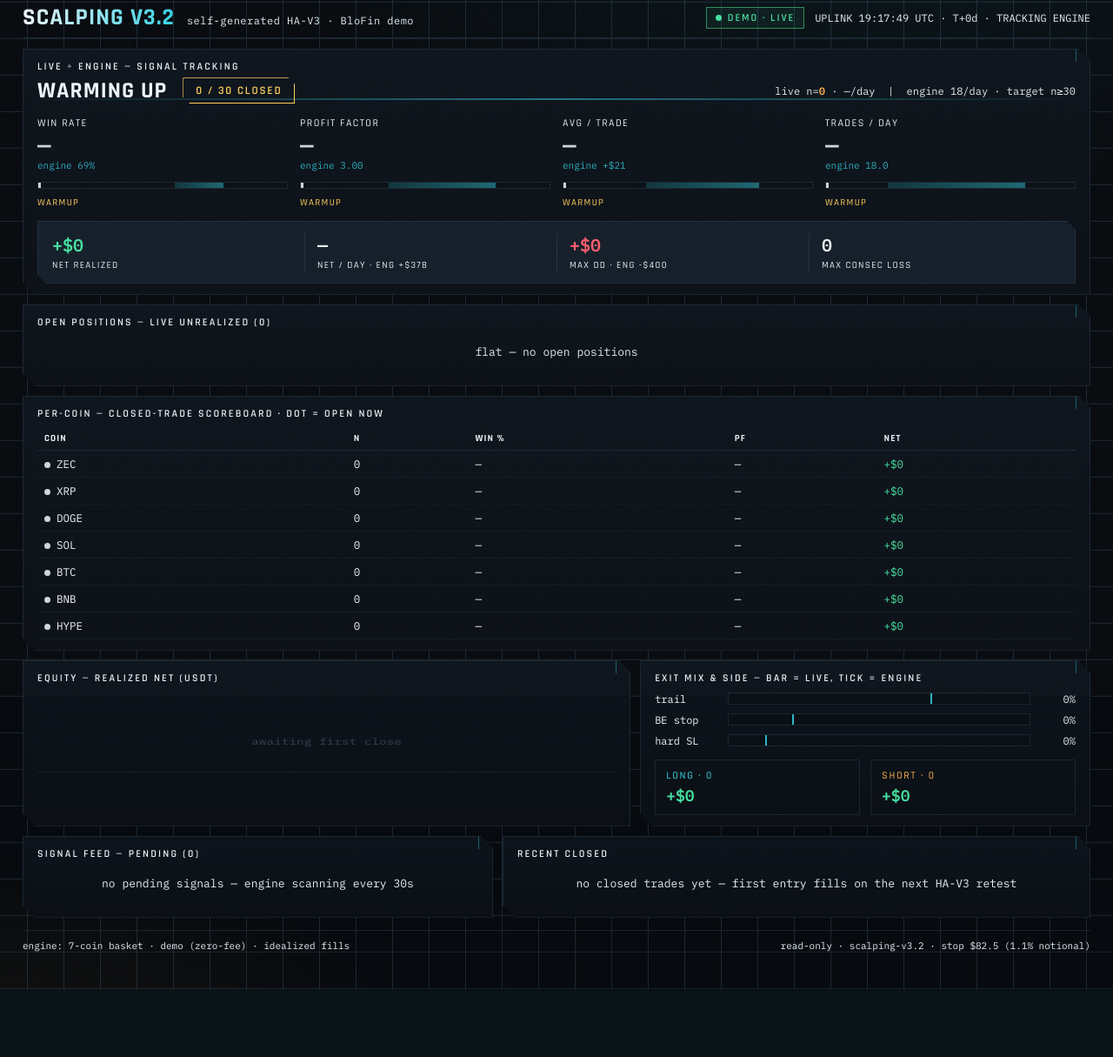
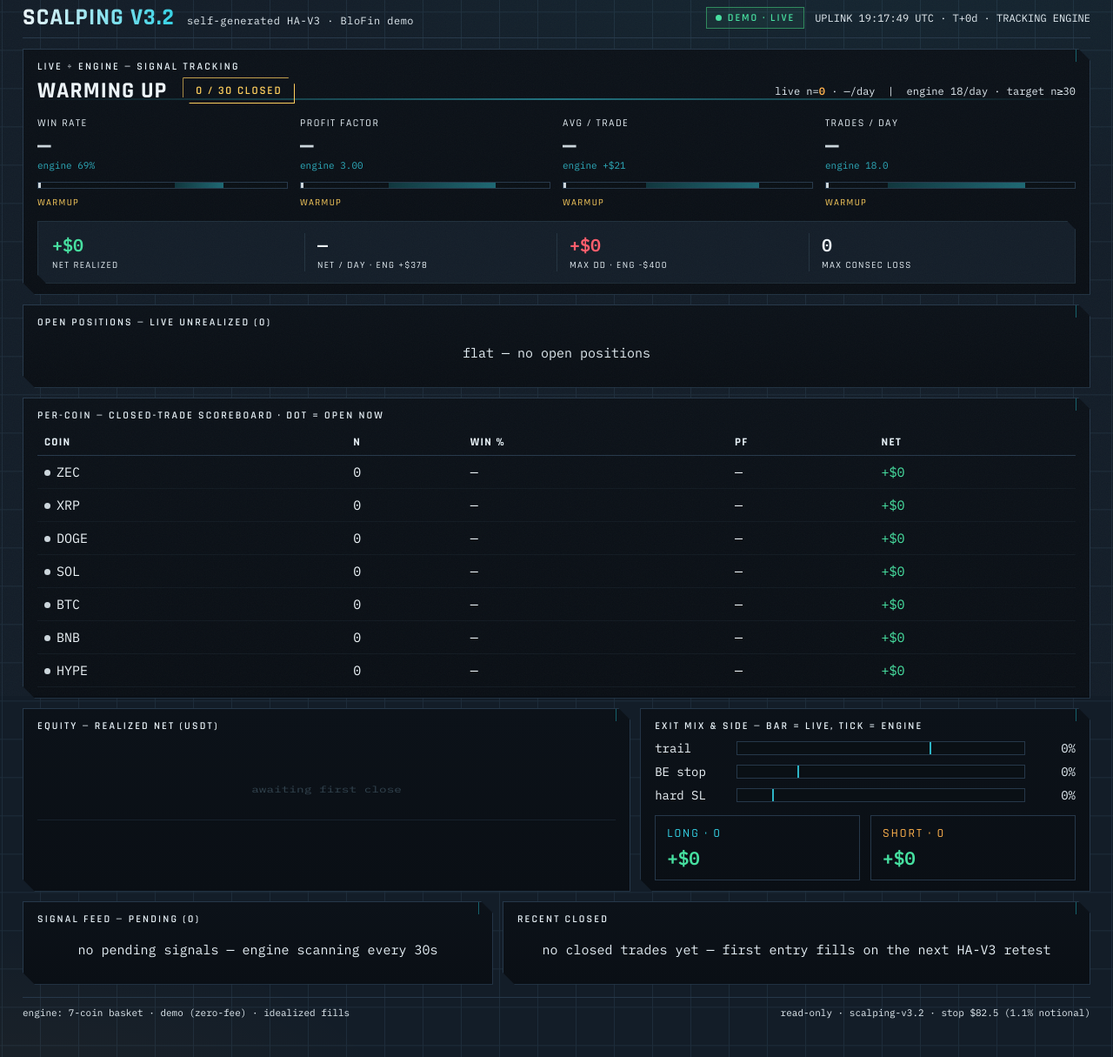
Before and after one commit to rakainu/Leverage, a FastAPI app: page / in a window 1280 px wide. Shown: the whole page at 87% size. Before the commit the page ends 1138 px from the top, so only its background shows below. Run offline with FastAPI, Linux system fonts and the light colour scheme; data that the repository does not hold is empty.

Commit message:
style(dashboard): lighter gridded background + larger lower-section text
- background field a noticeably lighter shade; panels now darker cards floating
  on it for clear separation; grid lines on their own --grid shade
- bumped open-positions / per-coin / signal-feed / recent-closed / exit-mix /
  sides text ~2 sizes for readability (room was there)

Co-Authored-By: Claude Opus 4.8 (1M context) <noreply@anthropic.com>

```diff
--- a/scripts/scalping/v3.2-dashboard/templates/index.html
+++ b/scripts/scalping/v3.2-dashboard/templates/index.html
@@ -9,7 +9,7 @@
 <link href="https://fonts.googleapis.com/css2?family=Rajdhani:wght@500;600;700&family=IBM+Plex+Mono:wght@400;500;600&family=IBM+Plex+Sans:wght@400;500&display=swap" rel="stylesheet">
 <style>
 :root{
-  --bg:#070a0e; --bg2:#0b1016; --panel:#0d141c; --line:#1b2733;
+  --bg:#131d28; --bg2:#0a0f15; --panel:#0c1219; --line:#26384a; --grid:#1d2c3a;
   --ink:#eef5f9; --dim:#e4eef4; --faint:#cdd7dd;
   --engine:#34d3e6; --engine-dim:#15616b;
   --live:#ffb24d; --live-dim:#7a4e16;
@@ -23,9 +23,9 @@ body{
   background-image:
     radial-gradient(1200px 600px at 78% -10%, rgba(52,211,230,.06), transparent 60%),
     radial-gradient(900px 500px at 0% 110%, rgba(255,178,77,.05), transparent 55%),
-    linear-gradient(var(--line) 1px, transparent 1px),
-    linear-gradient(90deg, var(--line) 1px, transparent 1px);
-  background-size:auto,auto,42px 42px,42px 42px;
+    linear-gradient(var(--grid) 1px, transparent 1px),
+    linear-gradient(90deg, var(--grid) 1px, transparent 1px);
+  background-size:auto,auto,44px 44px,44px 44px;
   background-position:center;
 }
 body::after{ /* grain */
@@ -108,29 +108,29 @@ svg{width:100%;height:100%;display:block;overflow:visible}
 /* exit mix + side */
 .bars{margin-top:6px}
 .bar{display:flex;align-items:center;gap:10px;margin:9px 0}
-.bar .bn{font-family:var(--mono);font-size:12px;width:74px;color:var(--ink)}
-.bar .bt{flex:1;height:14px;background:#0a1015;border:1px solid var(--line);position:relative;overflow:hidden}
+.bar .bn{font-family:var(--mono);font-size:14px;width:84px;color:var(--ink)}
+.bar .bt{flex:1;height:16px;background:#0a1015;border:1px solid var(--line);position:relative;overflow:hidden}
 .bar .bf{position:absolute;left:0;top:0;bottom:0;background:linear-gradient(90deg,var(--live-dim),var(--live))}
 .bar .be{position:absolute;top:0;bottom:0;width:2px;background:var(--engine);opacity:.85}
-.bar .bp{font-family:var(--mono);font-size:12px;width:42px;text-align:right;color:var(--dim)}
+.bar .bp{font-family:var(--mono);font-size:14px;width:48px;text-align:right;color:var(--dim)}
 .side{display:grid;grid-template-columns:1fr 1fr;gap:12px;margin-top:14px}
-.side .s{border:1px solid var(--line);padding:10px 12px}
-.side .sh{font-family:var(--disp);letter-spacing:.14em;font-size:12px;text-transform:uppercase}
-.side .sn{font-family:var(--mono);font-size:18px;font-weight:600;margin-top:4px}
+.side .s{border:1px solid var(--line);padding:11px 13px}
+.side .sh{font-family:var(--disp);letter-spacing:.14em;font-size:14px;text-transform:uppercase}
+.side .sn{font-family:var(--mono);font-size:21px;font-weight:600;margin-top:5px}
 
 /* lists */
 table{width:100%;border-collapse:collapse;margin-top:8px}
-th{font-family:var(--disp);text-transform:uppercase;letter-spacing:.1em;font-size:11px;color:var(--dim);text-align:left;padding:6px 8px;border-bottom:1px solid var(--line)}
-td{font-family:var(--mono);font-size:12.5px;padding:7px 8px;border-bottom:1px solid #121a22;color:var(--ink)}
+th{font-family:var(--disp);text-transform:uppercase;letter-spacing:.1em;font-size:13px;color:var(--dim);text-align:left;padding:7px 8px;border-bottom:1px solid var(--line)}
+td{font-family:var(--mono);font-size:15px;padding:9px 8px;border-bottom:1px solid #121a22;color:var(--ink)}
 .sidecell{font-weight:600}.s-long{color:var(--engine)}.s-short{color:var(--live)}
-.empty{font-family:var(--mono);color:var(--dim);font-size:13px;padding:18px 4px;text-align:center}
+.empty{font-family:var(--mono);color:var(--dim);font-size:15px;padding:18px 4px;text-align:center}
 
-.feed .sig{display:flex;align-items:center;gap:12px;padding:10px 0;border-bottom:1px solid #121a22}
+.feed .sig{display:flex;align-items:center;gap:12px;padding:11px 0;border-bottom:1px solid #121a22}
 .feed .sig:last-child{border-bottom:none}
-.feed .sa{font-family:var(--disp);font-weight:700;letter-spacing:.1em;font-size:14px;padding:2px 9px;border:1px solid currentColor}
+.feed .sa{font-family:var(--disp);font-weight:700;letter-spacing:.1em;font-size:16px;padding:3px 10px;border:1px solid currentColor}
 .a-buy{color:var(--good)} .a-sell{color:var(--bad)}
-.feed .sp{font-family:var(--mono);font-size:13px;color:var(--ink)}
-.feed .st{font-family:var(--mono);font-size:11px;color:var(--dim);margin-left:auto}
+.feed .sp{font-family:var(--mono);font-size:15px;color:var(--ink)}
+.feed .st{font-family:var(--mono);font-size:13px;color:var(--dim);margin-left:auto}
 
 .foot{margin-top:14px;border-top:1px solid var(--line);padding-top:10px;display:flex;justify-content:space-between;
   font-family:var(--mono);font-size:11px;color:var(--dim);flex-wrap:wrap;gap:8px}
@@ -142,10 +142,10 @@ td{font-family:var(--mono);font-size:12.5px;padding:7px 8px;border-bottom:1px so
 .opos .o.win::before,.opos .o.lose::before{content:"";position:absolute;left:0;top:0;bottom:0;width:3px}
 .opos .o.win::before{background:var(--good)}.opos .o.lose::before{background:var(--bad)}
 .opos .otop{display:flex;align-items:center;gap:8px}
-.opos .osym{font-family:var(--disp);font-weight:700;letter-spacing:.05em;font-size:16px}
-.opos .ostate{margin-left:auto;font-family:var(--mono);font-size:10px;color:var(--dim);text-transform:uppercase;letter-spacing:.12em}
-.opos .opnl{font-family:var(--mono);font-size:22px;font-weight:600;margin-top:7px;letter-spacing:-.01em}
-.opos .ometa{font-family:var(--mono);font-size:11px;color:var(--dim);margin-top:3px}
+.opos .osym{font-family:var(--disp);font-weight:700;letter-spacing:.05em;font-size:19px}
+.opos .ostate{margin-left:auto;font-family:var(--mono);font-size:12px;color:var(--dim);text-transform:uppercase;letter-spacing:.12em}
+.opos .opnl{font-family:var(--mono);font-size:27px;font-weight:600;margin-top:7px;letter-spacing:-.01em}
+.opos .ometa{font-family:var(--mono);font-size:13.5px;color:var(--dim);margin-top:4px}
 .coindot{display:inline-block;width:7px;height:7px;border-radius:50%;background:var(--faint);margin-right:7px;vertical-align:middle}
 .coindot.on{background:var(--live);box-shadow:0 0 7px var(--live)}
 /* staggered load */
```
